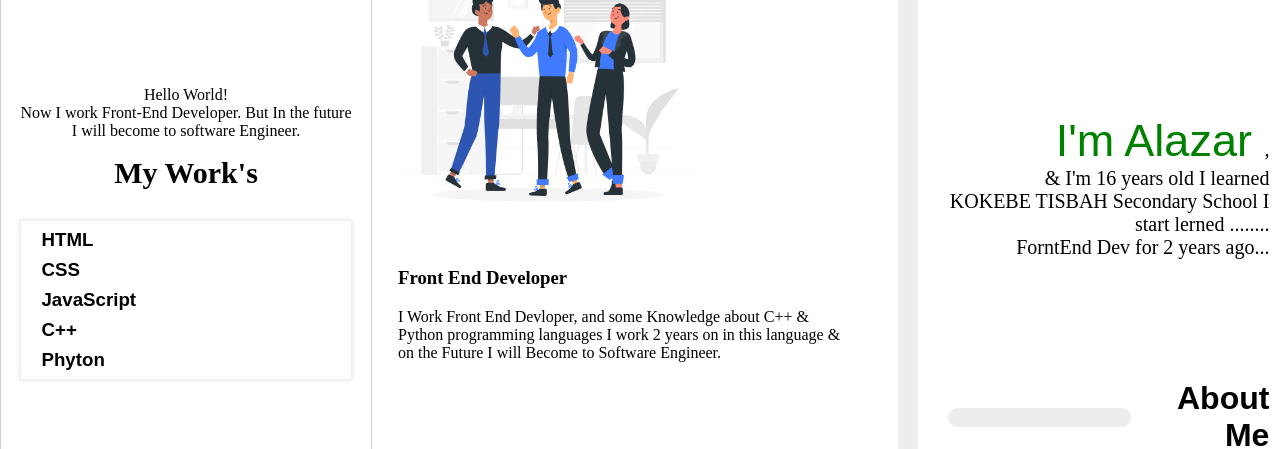
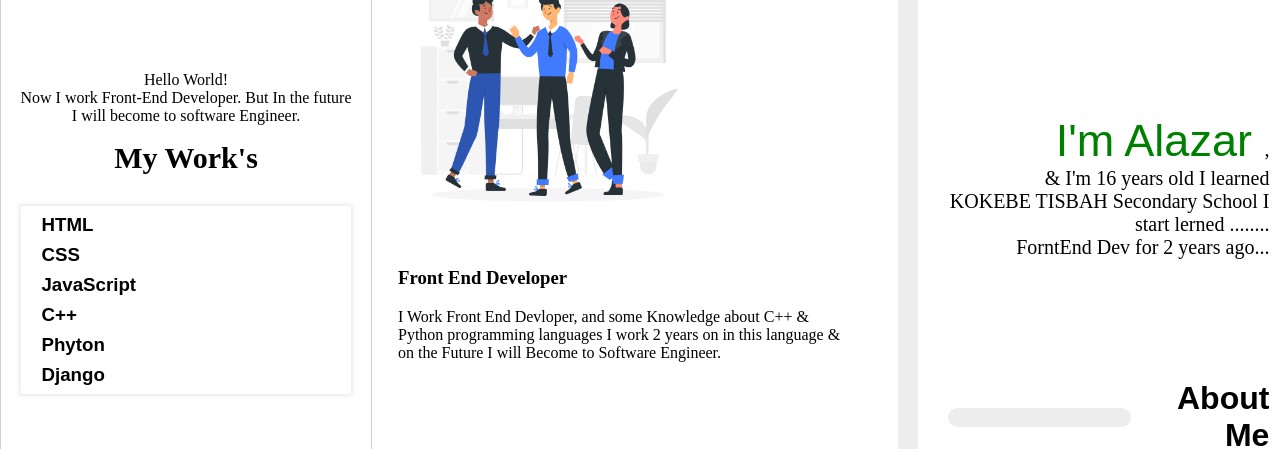
Before and after one commit to AlazarBekele/History-clone-Alazar-Bekele, a plain HTML site: page index.html in a window 1280 px wide. Shown: the part 237-686 px from the top of the page. Drawn offline with Linux system fonts and the light colour scheme; a web font is replaced by a local one.

Commit message:
index.html

```diff
--- a/index.html
+++ b/index.html
@@ -103,6 +103,7 @@
                     <h3 class="onclickDetail" onclick="">JavaScript</h3>
                     <h3 class="onclickDetail" onclick="">C++</h3>
                     <h3 class="onclickDetail" onclick="">Phyton</h3>
+                    <h3 class="onclickDetail" onclick="">Django</h3>
 
                 </div>
 
```
